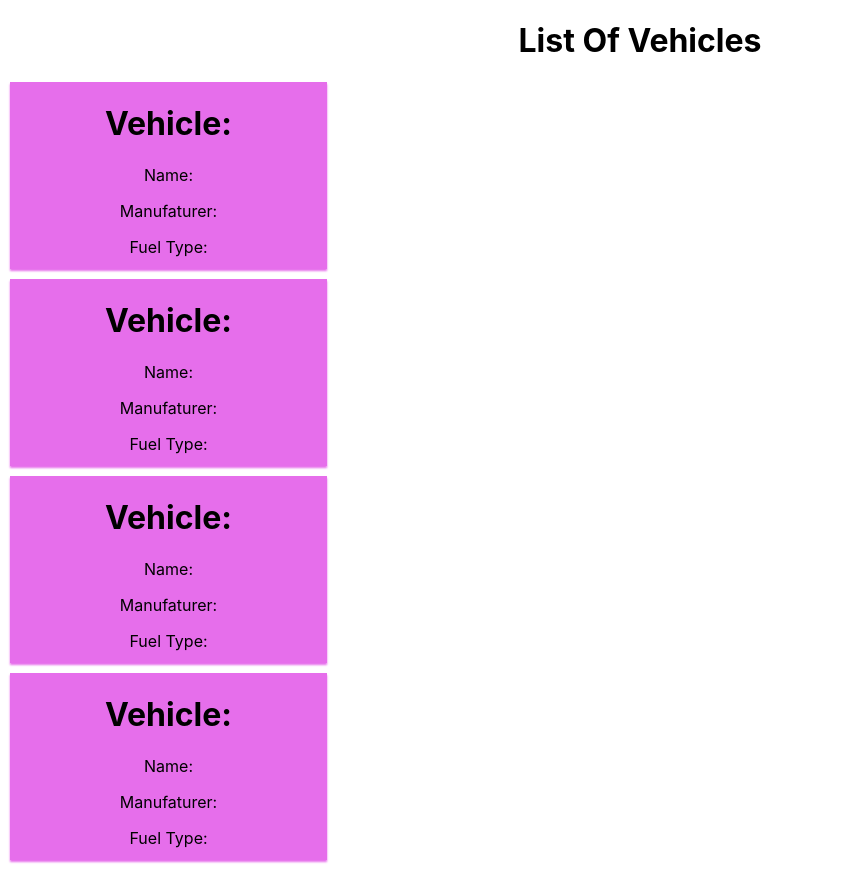
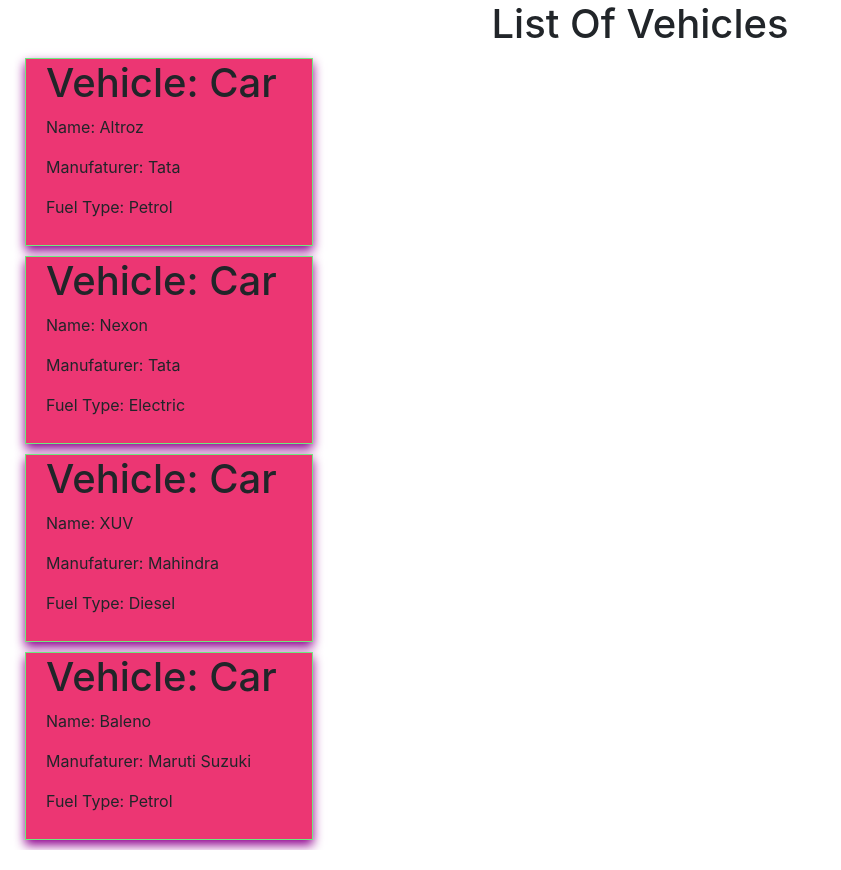
Before and after one commit to KetakiUbale/ReactPractice, a React (Create React App) app: page / in a window 1280 px wide. Shown: the whole page, without its empty margins (0-841 px from the left). Built offline with nearby package versions, Linux system fonts and the light colour scheme.

Commit message:
Class Componenet added only

```diff
--- a/public/index.html
+++ b/public/index.html
@@ -11,6 +11,7 @@
     />
     <link rel="apple-touch-icon" href="%PUBLIC_URL%/logo192.png" />
     <link rel="manifest" href="%PUBLIC_URL%/manifest.json" />
+    <link rel="stylesheet" href="https://cdn.jsdelivr.net/npm/bootstrap@4.5.3/dist/css/bootstrap.min.css" integrity="sha384-TX8t27EcRE3e/ihU7zmQxVncDAy5uIKz4rEkgIXeMed4M0jlfIDPvg6uqKI2xXr2" crossorigin="anonymous">
     <title>React App</title>
   </head>
   <body>
--- a/src/App.js
+++ b/src/App.js
@@ -19,7 +19,7 @@
    render() {
 
     return (
-        <div className="App">
+        <div className="App container-fluid">
             <h1>
                 List Of Vehicles
             </h1>
--- a/src/Vehicle/vehicle.css
+++ b/src/Vehicle/vehicle.css
@@ -1,10 +1,10 @@
-.car {
+.vehicle {
     display-inline: block;
     margin: 10px;
-    border: 1px solid #e66eeb;
-    box-shadow: 0 2px 2px #e66eeb;
+    text-align: left;
+    border: 1px solid #6eeb7f;
+    box-shadow: 0 5px 10px rgb(143, 0, 143);
     padding: 0 20px 10px 20px;
-    width: 275px;
-    height: 175px;
-    background-color: #e66eeb;
+    background-color: #ec3673;
+    max-width: 23%;
 }
--- a/src/Vehicle/vehicle.js
+++ b/src/Vehicle/vehicle.js
@@ -1,10 +1,10 @@
 import './vehicle.css'
 const vehicle = props => (
-    <div className = "car">
-    <h1>Vehicle: { props.vehicleType } </h1>
-    <p>Name: { props.name }</p>
-    <p>Manufaturer: { props.manufacturer }</p>
-    <p>Fuel Type: { props.fuel }</p>
+    <div className ="vehicle col-lg-3">
+    <h1>Vehicle: { props.VehicleType } </h1>
+    <p>Name: { props.Name }</p>
+    <p>Manufaturer: { props.Manufacturer }</p>
+    <p>Fuel Type: { props.FuelType}</p>
     </div>
 );
 export default vehicle;
```
Also changed, not shown: 1 other file (tests, documents, lock files or other folders).
